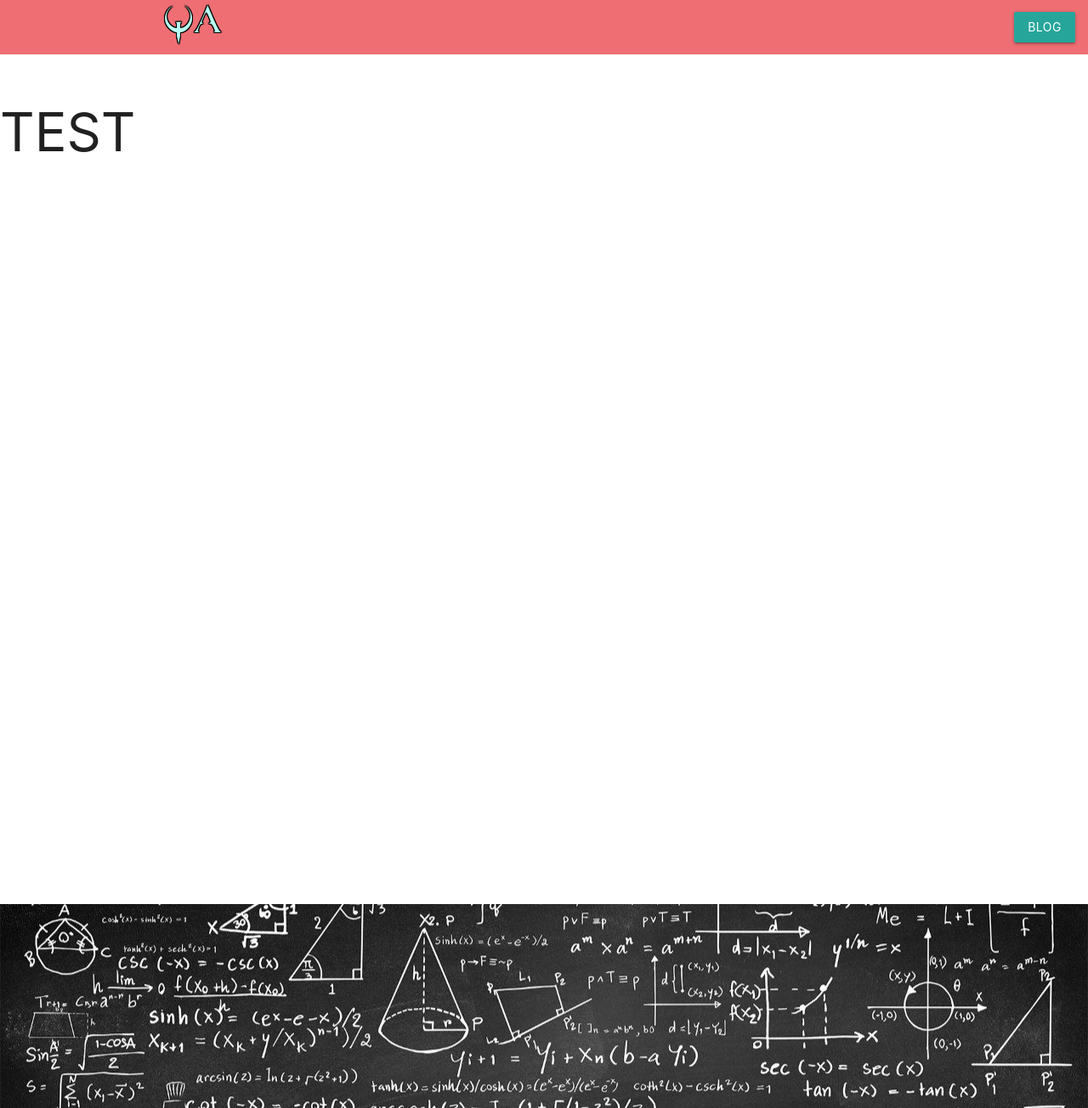
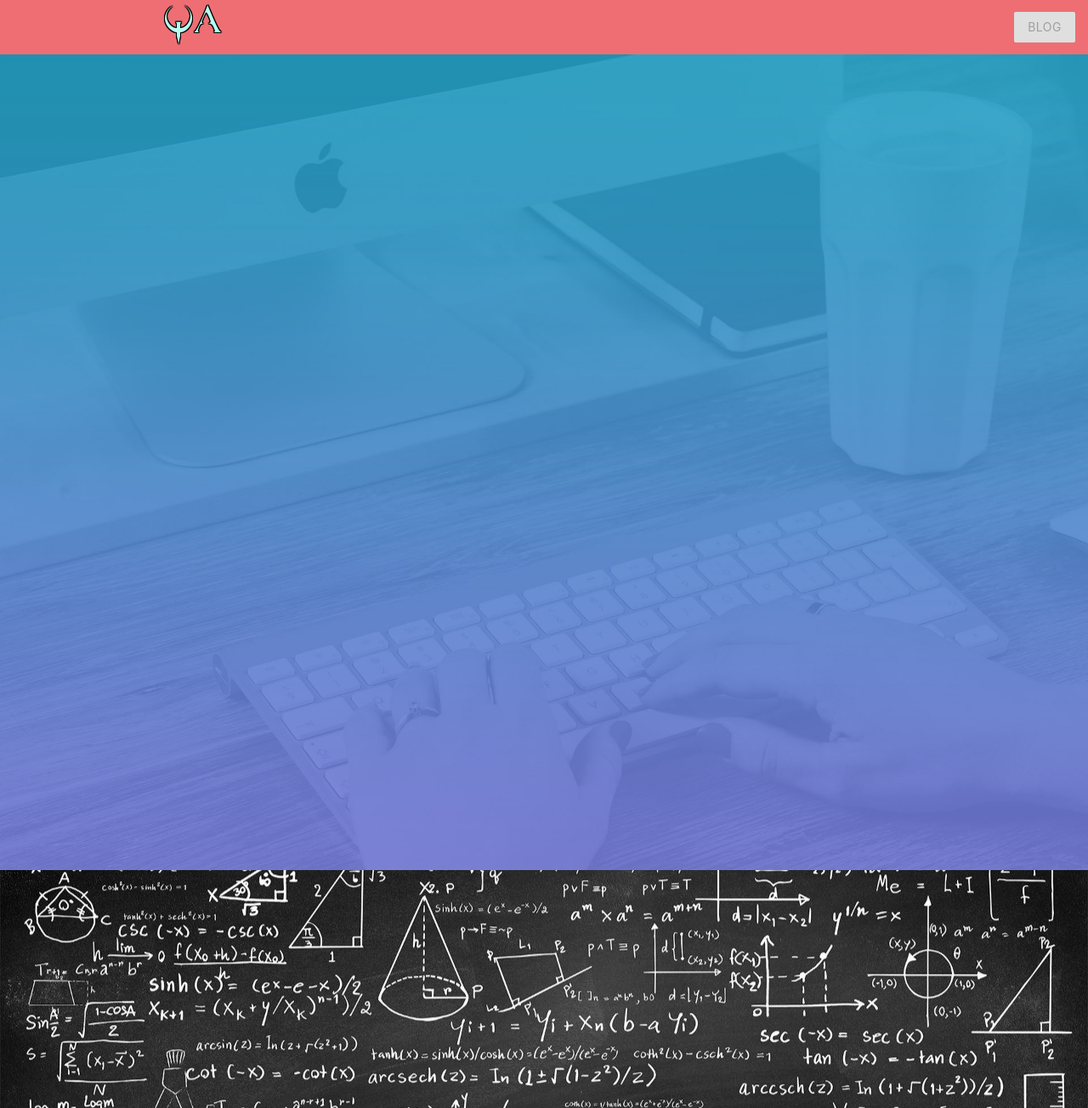
Before and after one commit to NickIT87/blog_dashboard, a Flask app: page / in a window 1280 px wide. Shown: the top 1304 px of the page at 85% size. Run offline with Flask 2, Linux system fonts and the light colour scheme.

Commit message:
think about interface, front-end section, image creation time

```diff
--- a/landing/templates/index.html
+++ b/landing/templates/index.html
@@ -25,7 +25,7 @@
             <a href="#" data-target="mobile-demo" class="sidenav-trigger"><i class="material-icons">menu</i></a>
             <ul class="right hide-on-med-and-down">
                 <!--<li><a style="color: #e3f2fd;" href="#">Blog</a></li>-->
-                <li><a class="waves-effect waves-light btn" href="#">Blog</a></li>
+                <li><a class="waves-effect waves-light btn disabled" href="#">Blog</a></li>
                 {% if curusr %}
                 <li><a href="{{ url_for('main') }}">AddPost</a></li>
                 <li><a href="/admin">Admin</a></li>
@@ -53,8 +53,8 @@
 </div>
 -->
 
-<div class="section white" style="height: 1000px;">
-    <h1>TEST</h1>
+<div class="section white" style="padding-top: 0rem; padding-bottom: 0rem; line-height: 0rem; background-image: ">
+    <img class="responsive-img" src="{{ url_for('static', filename='images/background.jpg')}}">
 </div>
 
 <div class="parallax-container">
```
Also changed, not shown: landing/static/images/background.jpg (added).
